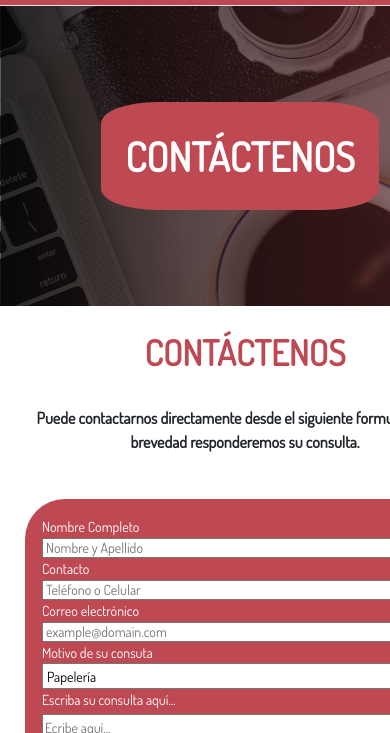
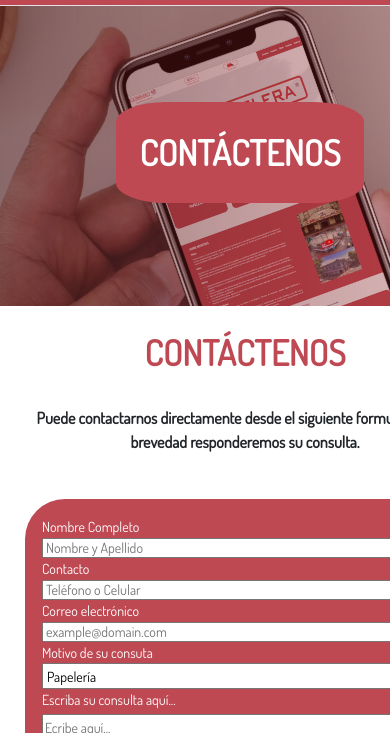
Before and after one commit to knbgproyectos/2daPreentrega_BudeNatalia, a website: page pages/contacto.html in a window 390 px wide. Shown: the part 111-844 px from the top of the page. Drawn offline with nearby package versions, Linux system fonts and the light colour scheme; files whose address does not match are found by name.

Commit message:
Nuevo cambio en imagen portada de Contacto

```diff
--- a/assets/styles/scss/styles.scss
+++ b/assets/styles/scss/styles.scss
@@ -1093,11 +1093,9 @@
   }
   .titleContact {
     width: 100%;
-    height: 700px;
     display: flex;
     flex-direction: row;
     justify-content: space-evenly;
-    align-content: center;
     padding-top: 20%;
   }
   .titleContact p {
@@ -1117,11 +1115,14 @@
         background: url(/2daPreentrega_BudeNatalia/assets/imagenes/Contactenos.png);
         width: 480px;
         height: 300px;
+        background-position: center;
       }
       .titleContact {
-        font-size: 25px;
         width: 100%;
         height: auto;
+        p {
+        font-size: 35px;
+       }
       }
   }
   /* ------------------- SECCIÓN CONTÁCTENOS aparece en Index-Empresa y Contactenos------------------- */
```
Also changed, not shown: assets/styles/css/styles.css, 1 other file.
